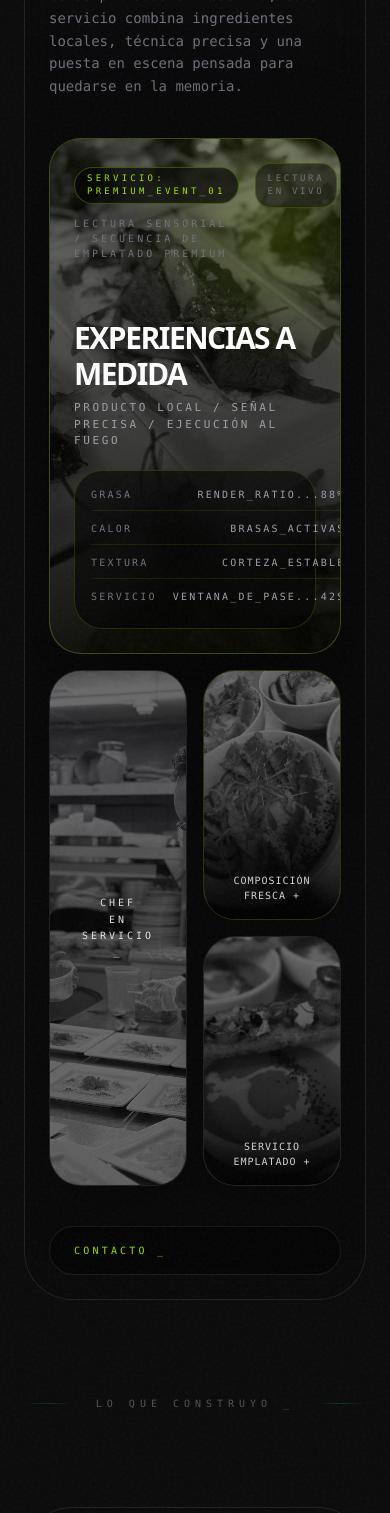
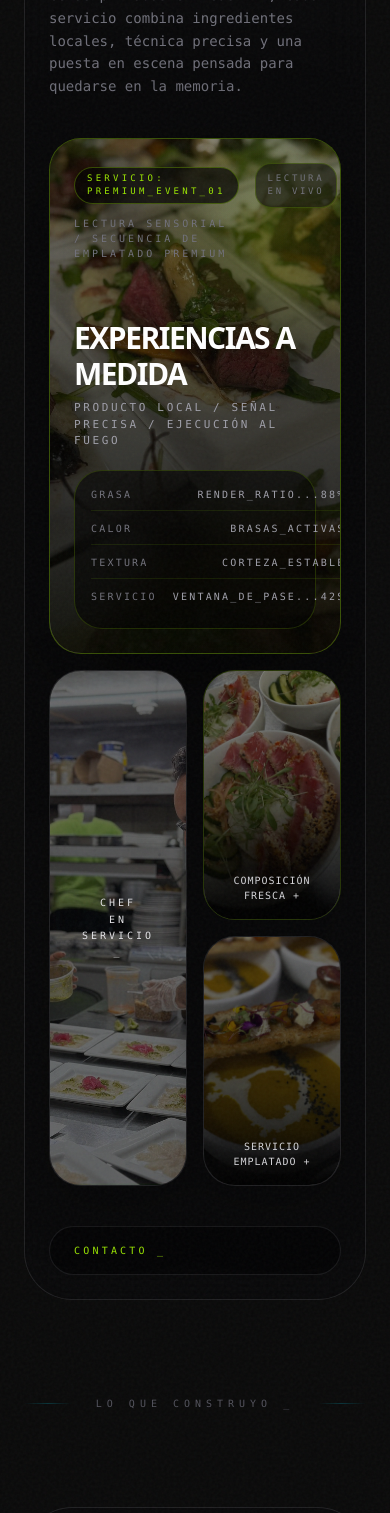
Before and after one commit to Monsterchef-git/my-vibe-site, a Next.js app: page / in a window 390 px wide. Shown: the part 2780-4293 px from the top of the page. Built offline with nearby package versions, Linux system fonts and the light colour scheme.

Commit message:
style(ui): show images in full color on mobile

```diff
--- a/src/app/page.tsx
+++ b/src/app/page.tsx
@@ -194,7 +194,7 @@ export default function Home() {
                 fill
                 sizes="(min-width: 768px) 50vw, 100vw"
                 priority
-                className="object-cover object-center opacity-55 transition-[transform,filter,opacity] duration-700 ease-out grayscale group-hover:scale-[1.04] group-hover:opacity-85 group-hover:grayscale-0"
+                className="object-cover object-center opacity-55 transition-[transform,filter,opacity] duration-700 ease-out md:grayscale group-hover:scale-[1.04] group-hover:opacity-85 group-hover:grayscale-0"
               />
               <Image
                 src="/images/culinary-plating.jpeg"
@@ -280,7 +280,7 @@ export default function Home() {
               fill
               sizes="(min-width: 768px) 25vw, 50vw"
               loading="lazy"
-              className="object-cover opacity-40 grayscale group-hover:grayscale-0 transition-all"
+              className="object-cover opacity-40 md:grayscale group-hover:grayscale-0 transition-all"
             />
             <div className="absolute inset-0 flex items-center justify-center p-6 text-center">
               <p className="font-mono text-[10px] uppercase tracking-[0.3em] leading-relaxed text-zinc-200">
@@ -296,7 +296,7 @@ export default function Home() {
               fill
               sizes="(min-width: 768px) 25vw, 50vw"
               loading="lazy"
-              className="object-cover opacity-50 grayscale transition-all duration-700 group-hover:opacity-85 group-hover:grayscale-0 group-hover:scale-105"
+              className="object-cover opacity-50 md:grayscale transition-all duration-700 group-hover:opacity-85 group-hover:grayscale-0 group-hover:scale-105"
             />
             <div className="absolute inset-0 bg-gradient-to-t from-black via-black/25 to-transparent" />
             <div className="absolute inset-x-0 bottom-4 z-10 flex items-center justify-center px-4 text-center">
@@ -313,7 +313,7 @@ export default function Home() {
               fill
               sizes="(min-width: 768px) 25vw, 50vw"
               loading="lazy"
-              className="object-cover opacity-45 grayscale transition-all duration-700 group-hover:opacity-80 group-hover:grayscale-0 group-hover:scale-105"
+              className="object-cover opacity-45 md:grayscale transition-all duration-700 group-hover:opacity-80 group-hover:grayscale-0 group-hover:scale-105"
             />
             <div className="absolute inset-0 bg-gradient-to-t from-black via-black/25 to-transparent" />
             <div className="absolute inset-x-0 bottom-4 z-10 flex items-center justify-center px-4 text-center">
@@ -379,7 +379,7 @@ export default function Home() {
                   alt="Captura de la landing de TecnicalApp con propuesta para optimizar la operación de talleres."
                   fill
                   sizes="(min-width: 1280px) 420px, 100vw"
-                  className="absolute inset-0 object-cover object-top opacity-36 grayscale transition-all duration-[1800ms] ease-out group-hover:scale-105 group-hover:opacity-72 group-hover:grayscale-0"
+                  className="absolute inset-0 object-cover object-top opacity-36 md:grayscale transition-all duration-[1800ms] ease-out group-hover:scale-105 group-hover:opacity-72 group-hover:grayscale-0"
                 />
                 <div className="absolute inset-0 bg-[radial-gradient(circle_at_top_right,rgba(202,253,0,0.1),transparent_36%),linear-gradient(180deg,rgba(0,0,0,0.1),rgba(0,0,0,0.68)_30%,rgba(0,0,0,0.9)_100%)]" />
                 <div className="absolute inset-0 grainy-bg" />
--- a/src/components/LandingCard.tsx
+++ b/src/components/LandingCard.tsx
@@ -44,7 +44,7 @@ export default function LandingCard({ image, alt, title, link, stack }: LandingC
                 alt={alt ?? `Captura del proyecto ${title}`}
                 fill
                 sizes="(min-width: 768px) 50vw, 100vw"
-                className={`absolute inset-0 object-cover ${hover ? 'grayscale-0 opacity-100 scale-105' : 'grayscale-0 opacity-80'} transition-all duration-1000 z-10`}
+                className={`absolute inset-0 object-cover ${hover ? 'grayscale-0 opacity-100 scale-105' : 'md:grayscale opacity-80'} transition-all duration-1000 z-10`}
             />
             <div className="absolute inset-0 grainy-bg opacity-30 pointer-events-none z-15" />
             <div className="absolute inset-0 bg-gradient-to-t from-black via-black/10 to-transparent z-20" />
--- a/src/components/StitchCardStack.tsx
+++ b/src/components/StitchCardStack.tsx
@@ -152,8 +152,8 @@ export default function StitchCardStack() {
                       className={cx(
                         'object-cover transition-[filter,transform,opacity] duration-[420ms] ease-[cubic-bezier(0.16,1.18,0.32,1)]',
                         isTopCard
-                          ? 'grayscale opacity-85 group-hover:grayscale-0 group-hover:scale-[1.04]'
-                          : 'grayscale opacity-40',
+                          ? 'md:grayscale opacity-85 group-hover:grayscale-0 group-hover:scale-[1.04]'
+                          : 'md:grayscale opacity-40',
                       )}
                     />
                     <div className="absolute inset-0 bg-gradient-to-t from-black via-black/20 to-transparent" />
```
